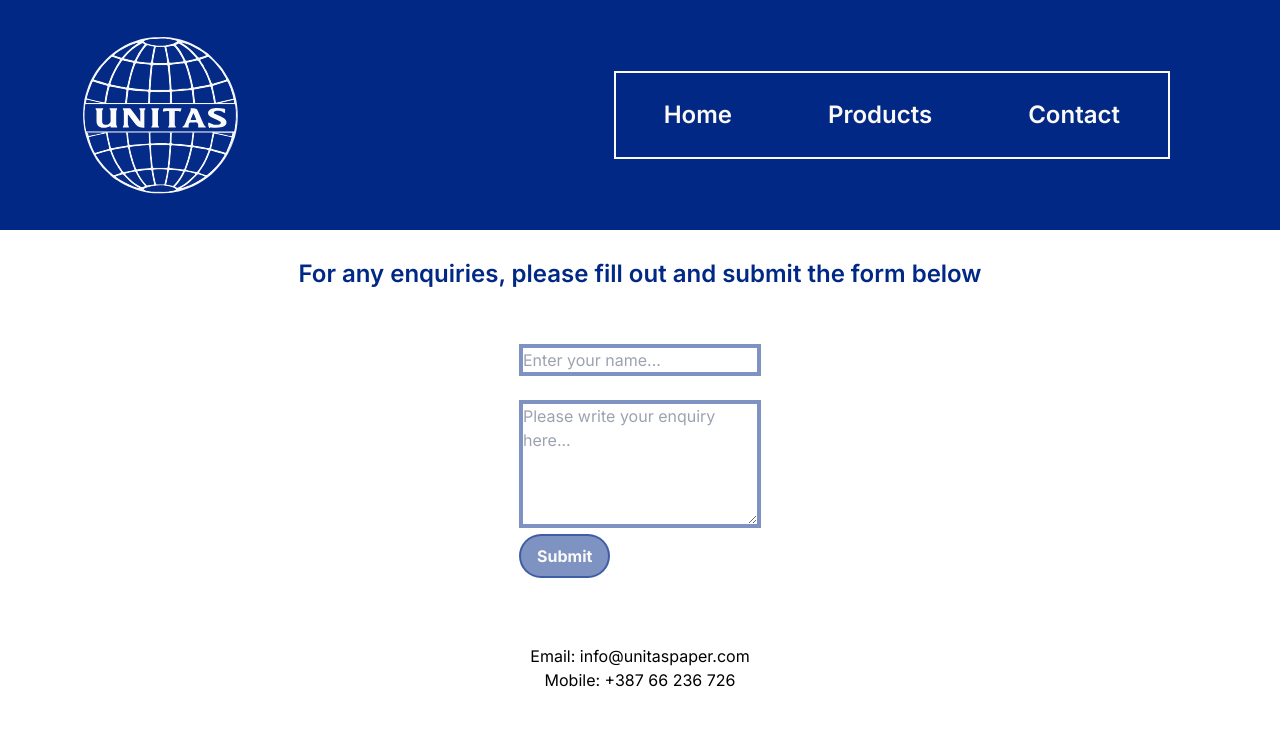
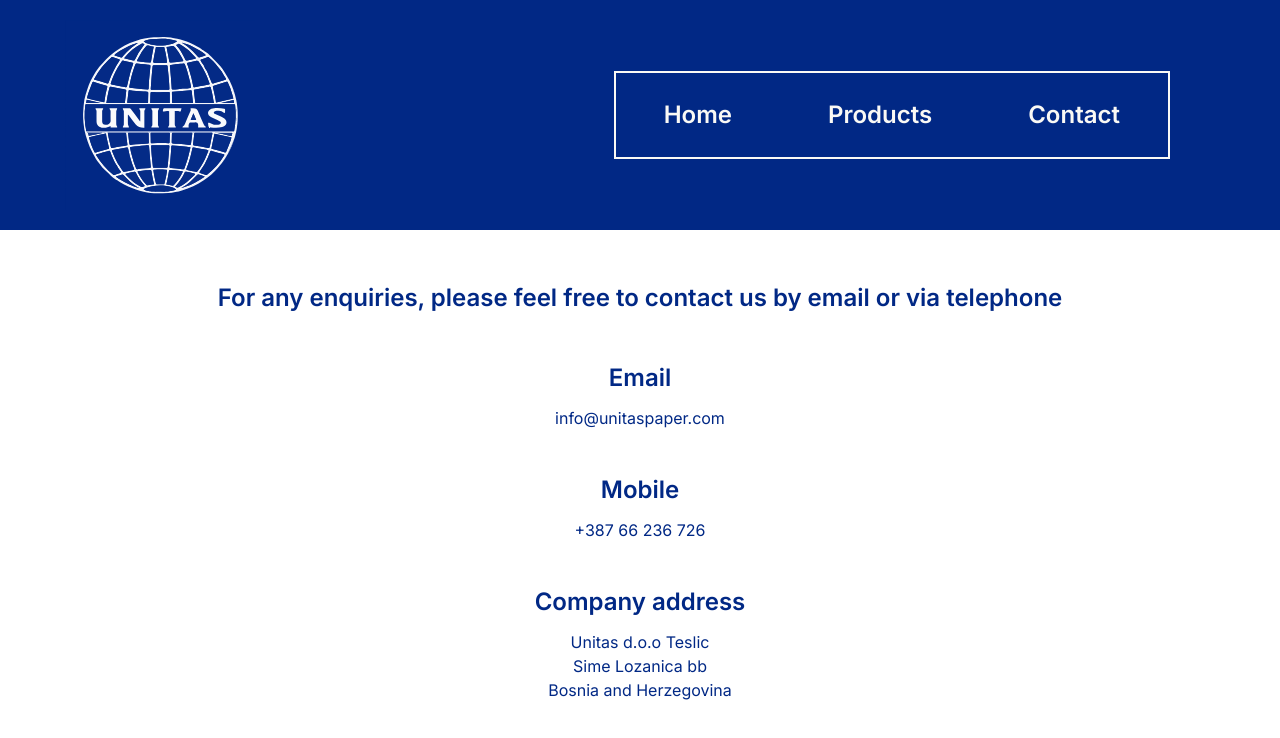
Before and after one commit to theephraimicarus/unitasTeplica, a Next.js app in the folder unitas/: page /contact in a window 1280 px wide. Shown: the top 738 px of the page. Built offline with nearby package versions, Linux system fonts and the light colour scheme.

Commit message:
form disabled, company address added

```diff
--- a/unitas/app/components/herocontact.tsx
+++ b/unitas/app/components/herocontact.tsx
@@ -1,37 +1,39 @@
 export default function HeroContact() {
   return (
-    <div className="pt-6">
-      <div className="px-[20px]">
-        <h1 className="text-center text-[24px] text-bluenitas leading-[40px] font-semibold">
-          For any enquiries, please fill out and submit the form below
-        </h1>
+    <div>
+      <div className="pt-6 mt-6 text-center flex justify-center items-center w-full">
+        <div className="w-2/3">
+          <h1 className="text-center text-[24px] text-bluenitas leading-[40px] font-semibold">
+            For any enquiries, please feel free to contact us by email or via
+            telephone
+          </h1>
+        </div>
+      </div>
+      <div className="px-6 pt-6 my-4 text-center flex justify-center items-center w-full">
+        <div className="w-2/3 text-bluenitas">
+          <h1 className="text-center text-[24px] leading-[40px] font-semibold">
+            Email
+          </h1>
+          <p className="text-[16px] mt-2">info@unitaspaper.com</p>
+        </div>
+      </div>
+      <div className="px-6 pt-6 my-4 text-center flex justify-center items-center w-full">
+        <div className="w-2/3 text-bluenitas">
+          <h1 className="text-center text-[24px] leading-[40px] font-semibold">
+            Mobile
+          </h1>
+          <p className="text-[16px] mt-2">+387 66 236 726</p>
+        </div>
+      </div>
+      <div className="px-6 pt-6 my-4 text-center flex justify-center items-center w-full">
+        <div className="w-2/3 text-bluenitas">
+          <h1 className="text-center text-[24px] leading-[40px] font-semibold">
+            Company address
+          </h1>
+          <p className="text-[16px] mt-2">Unitas d.o.o Teslic<br/> Sime Lozanica bb<br/>Bosnia and Herzegovina</p>
+        </div>
+      </div>
+    </div>
 
-      </div>
-      <div className="w-full flex justify-center p-[50px]">
-        <form>
-          <input
-            type="text"
-            placeholder="Enter your name..."
-            className="border-4 border-bluenitas/50"
-          />
-          <br />
-          <br />
-          <textarea
-            rows={5}
-            placeholder="Please write your enquiry here..."
-            className="border-4 border-bluenitas/50 w-full"
-          ></textarea>
-          <br />
-
-          <button className="bg-bluenitas/50 hover:bg-whitenitas text-whitenitas hover:text-bluenitas font-bold py-2 px-4 rounded-full border-2 border-bluenitas/50">
-            Submit
-          </button>
-        </form>
-      </div>
-      <p className="text-center py-4 px-2">
-        Email: info@unitaspaper.com <br />
-          Mobile: +387 66 236 726<br/>
-        </p>
-    </div>
   );
 }
```
